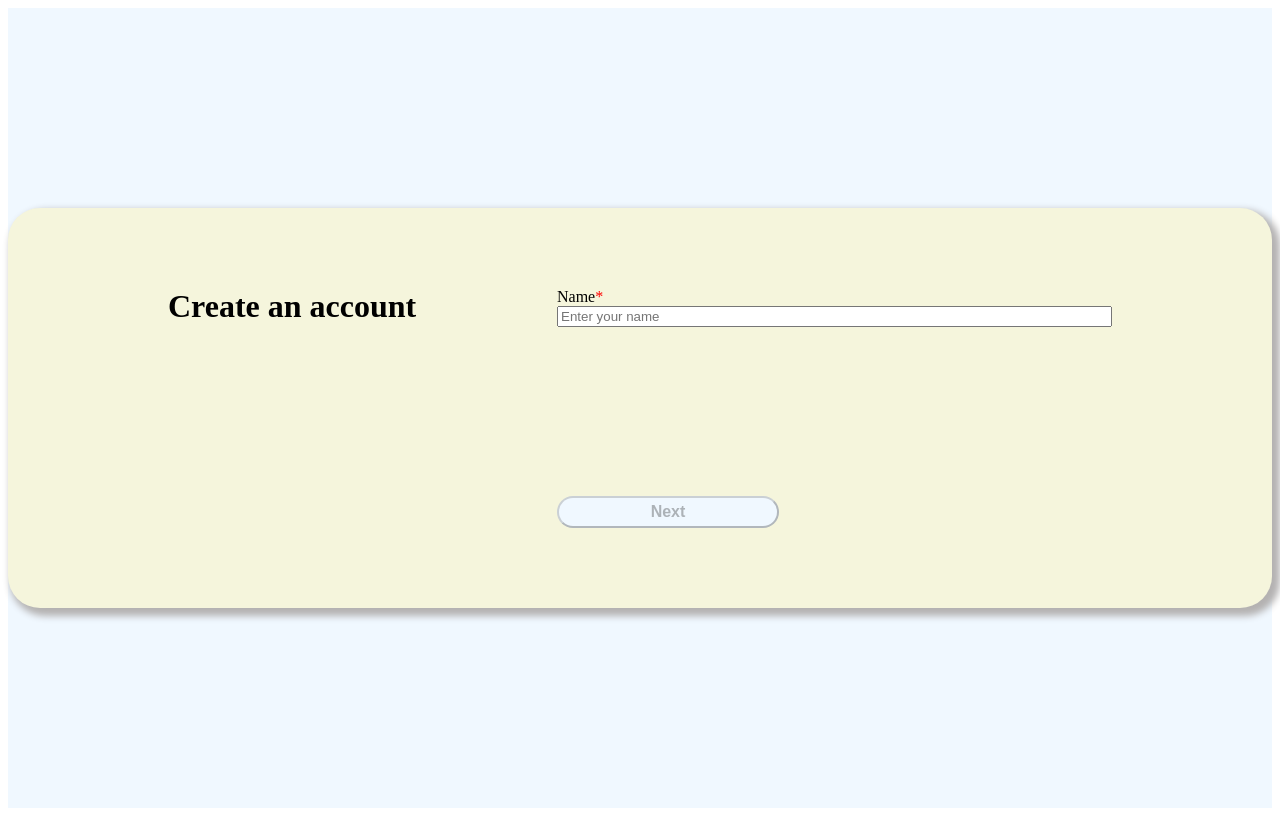
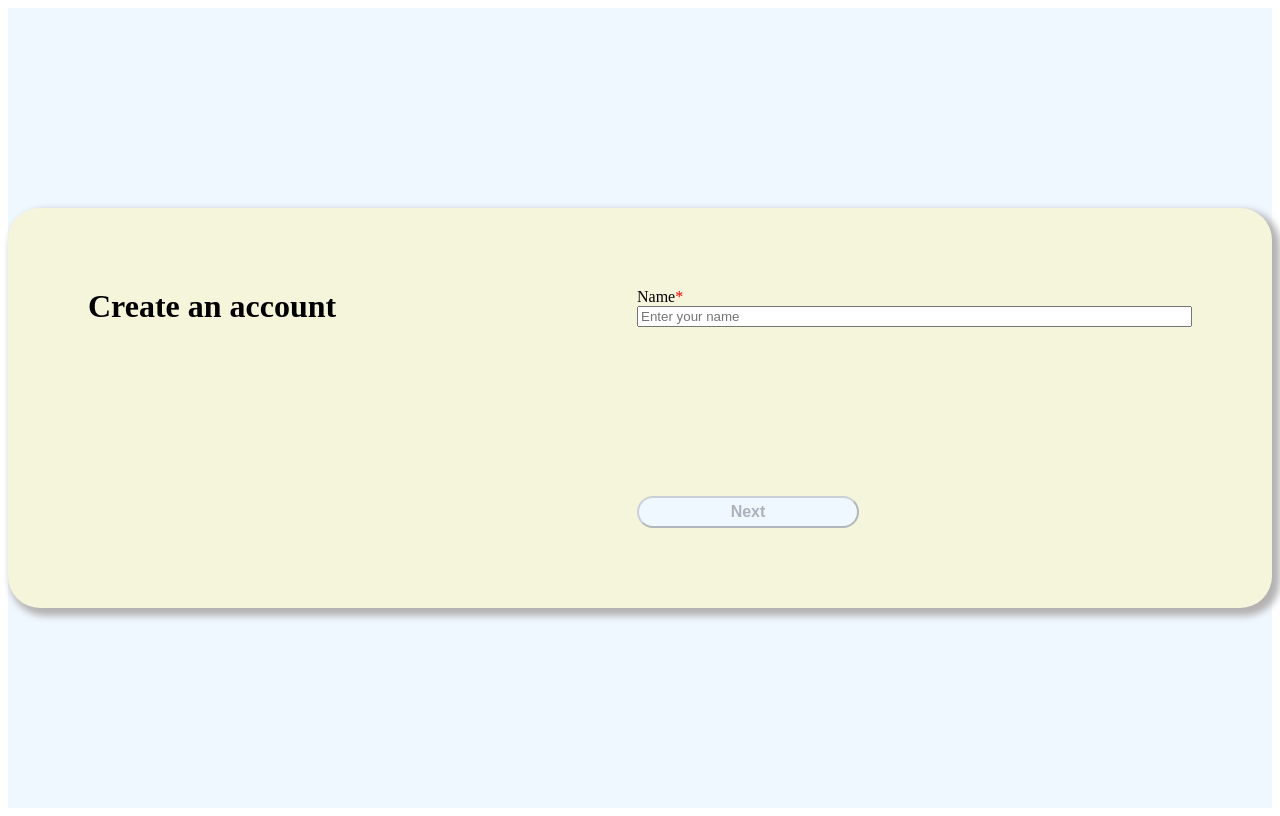
Before and after one commit to Tweemo/registration-demo, a Next.js app: page / in a window 1280 px wide. Built offline with nearby package versions, Linux system fonts and the light colour scheme.

Commit message:
Adjustments to sizing

```diff
--- a/src/app/components/form/form.module.scss
+++ b/src/app/components/form/form.module.scss
@@ -1,11 +1,15 @@
 .container {
   display: grid;
   grid-template-columns: 1fr 1fr;
-  padding: 5rem 10rem;
+  gap: 3rem;
+  padding: 5rem;
   border-radius: 2rem;
   box-shadow: #b4b2b2 5px 5px 7px 3px;
   background-color: beige;
   min-height: 15rem;
+  // Todo: make it responsive
+  min-width: 50%;
+  margin: auto;
 
   h1 {
     margin: 0;
```
